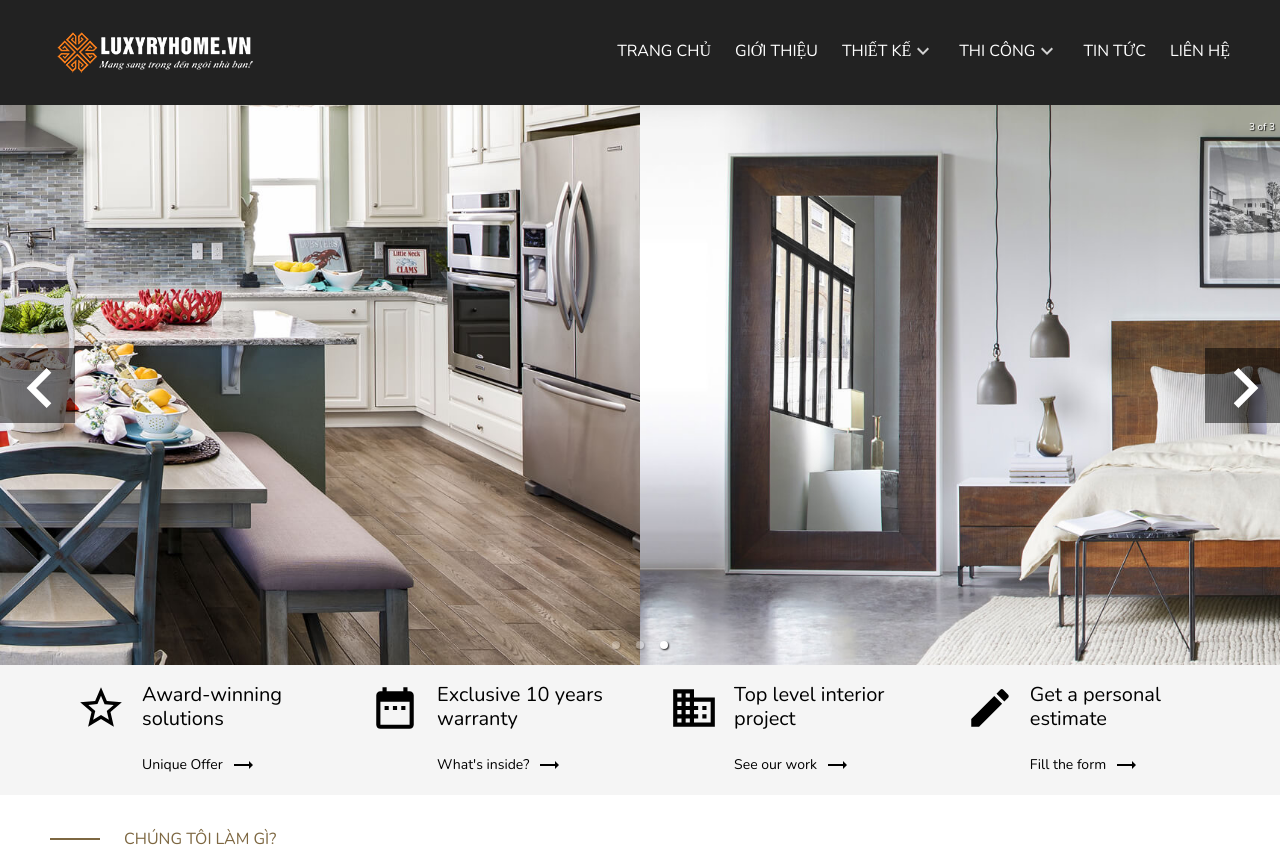
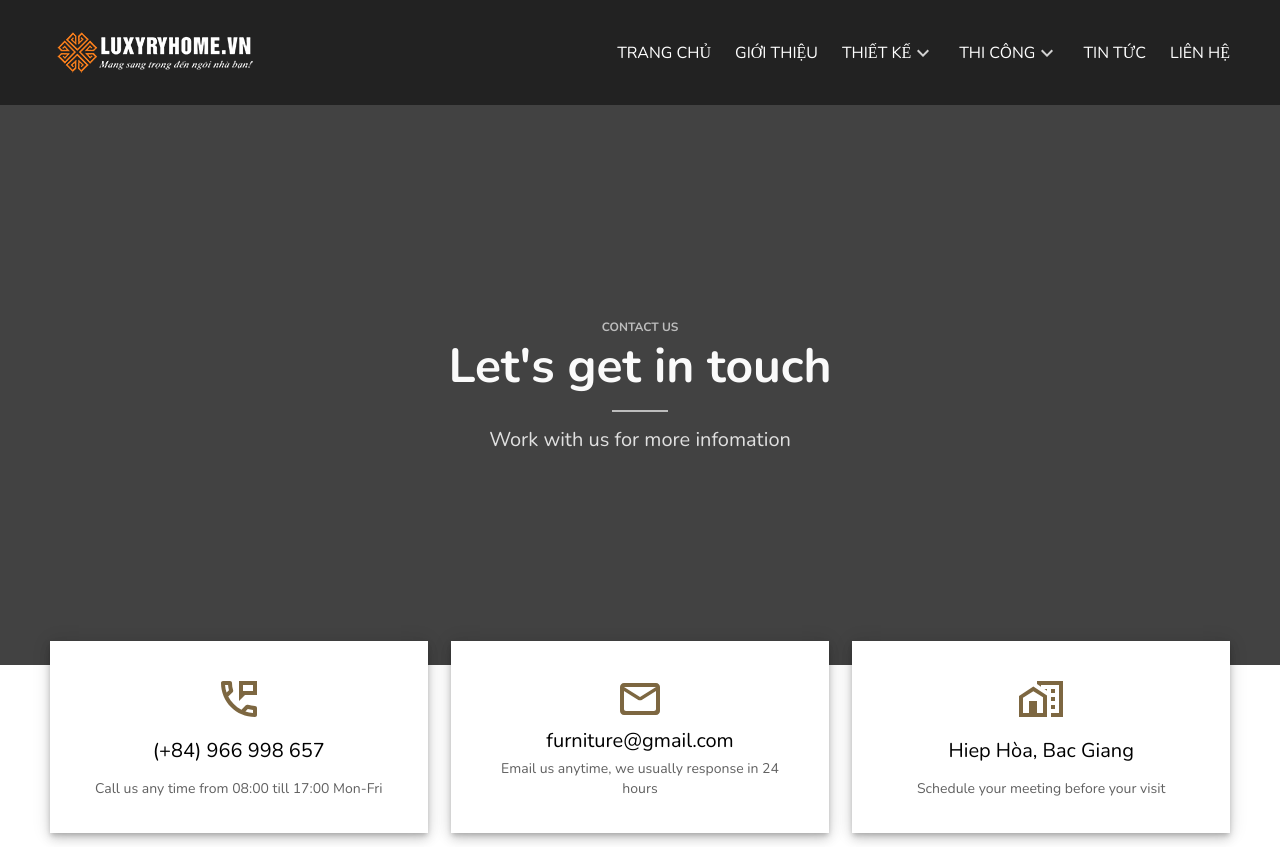
Before and after one commit to thanhdat262000/FurnitureShop, a React (Create React App) app: page /contact in a window 1280 px wide. Shown: the top 847 px of the page. Built offline with nearby package versions, Linux system fonts and the light colour scheme.

Commit message:
feat/add contact card

```diff
--- a/src/App.js
+++ b/src/App.js
@@ -4,7 +4,8 @@ import ContactButton from "./components/ContactButton/ContactButton";
 import Footer from "./containers/Footer/Footer";
 import Header from "./containers/Header";
 import AboutPage from "./pages/About";
-import Design from "./pages/Design";
+import ContactPage from "./pages/Contact";
+import DesignPage from "./pages/Design";
 import HomePage from "./pages/Home";
 
 function App() {
@@ -17,7 +18,10 @@ function App() {
             <AboutPage />
           </Route>
           <Route path="/design">
-            <Design />
+            <DesignPage />
+          </Route>
+          <Route path="/contact">
+            <ContactPage />
           </Route>
           <Route path="/">
             <HomePage />
--- a/src/components/ContactCard/ContactCard.js
+++ b/src/components/ContactCard/ContactCard.js
@@ -0,0 +1,22 @@
+import { Typography } from "@material-ui/core";
+import React from "react";
+import useStyles from "./styles";
+
+function ContactCard({ icon, contactInfo, content }) {
+  const classes = useStyles();
+  return (
+    <div className={classes.root}>
+      <div className={classes.container}>
+        {icon}
+        <Typography variant="h6" align="center">
+          {contactInfo}
+        </Typography>
+        <Typography align="center" variant="body2">
+          {content}
+        </Typography>
+      </div>
+    </div>
+  );
+}
+
+export default ContactCard;
--- a/src/components/ContactCard/styles.js
+++ b/src/components/ContactCard/styles.js
@@ -1,19 +1,46 @@
-import { Typography } from "@material-ui/core";
-import { MailOutline } from "@material-ui/icons";
-import React from "react";
+import { makeStyles } from "@material-ui/core";
 
-function styles(props) {
-  return (
-    <div>
-      <div>
-        <MailOutline />
-        <Typography>thanhdat@gmail.com</Typography>
-        <Typography>
-          Email us any time, we usually reply in 24 hours.
-        </Typography>
-      </div>
-    </div>
-  );
-}
-
-export default styles;
+const useStyles = makeStyles((theme) => ({
+  root: {
+    position: "relative",
+    bottom: "1.5rem",
+    zIndex: 20,
+    backgroundColor: "white",
+    width: "32%",
+    boxShadow: theme.shadows[6],
+    height: "12rem",
+    display: "flex",
+    justifyContent: "center",
+    alignItems: "center",
+    "&:hover": {
+      "@media (hover:hover)": {
+        "& h6": {
+          color: theme.palette.primary.main,
+        },
+      },
+    },
+    [theme.breakpoints.down(780)]: {
+      width: "100%",
+      marginBottom: "2rem",
+    },
+  },
+  container: {
+    display: "flex",
+    height: "65%",
+    width: "80%",
+    flexDirection: "column",
+    justifyContent: "space-between",
+    alignItems: "center",
+    "& svg": {
+      fontSize: "3rem",
+      color: theme.palette.primary.main,
+      [theme.breakpoints.between(780, "sm")]: {
+        fontSize: "2.5rem",
+      },
+    },
+    "& p": {
+      color: theme.palette.grey[700],
+    },
+  },
+}));
+export default useStyles;
--- a/src/components/Navlink/styles.js
+++ b/src/components/Navlink/styles.js
@@ -45,7 +45,7 @@ const useStyles = makeStyles((theme) => ({
     },
   },
   liner: {
-    height: "7px",
+    height: "5px",
     width: "0",
     backgroundColor: theme.palette.primary.main,
     transition: "0.25s ",
--- a/src/containers/AboutContent/AboutContent.js
+++ b/src/containers/AboutContent/AboutContent.js
@@ -88,7 +88,7 @@ function AboutContent(props) {
         </div>
         <div></div>
       </div>
-      <ListProject title="Lastest projects" />
+      <ListProject title="Lastest projects" multipleTypes type="design" />
     </div>
   );
 }
--- /dev/null
+++ b/src/containers/ContactContent/ContactContent.js
@@ -0,0 +1,45 @@
+import {
+  MailOutlineRounded,
+  PermPhoneMsgOutlined,
+  HomeWorkOutlined,
+} from "@material-ui/icons";
+import React from "react";
+import ContactCard from "../../components/ContactCard/ContactCard";
+import useStyles from "./styles";
+
+function ContactContent(props) {
+  const classes = useStyles();
+  const listContacts = [
+    {
+      icon: <PermPhoneMsgOutlined />,
+      contactInfo: "(+84) 966 998 657",
+      content: "Call us any time from 08:00 till 17:00 Mon-Fri",
+    },
+    {
+      icon: <MailOutlineRounded />,
+      contactInfo: "furniture@gmail.com",
+      content: "Email us anytime, we usually response in 24 hours",
+    },
+    {
+      icon: <HomeWorkOutlined />,
+      contactInfo: "Hiep Hòa, Bac Giang",
+      content: "Schedule your meeting before your visit",
+    },
+  ];
+  return (
+    <div className={classes.root}>
+      <div className={classes.container}>
+        {listContacts.map((contact, index) => (
+          <ContactCard
+            key={index}
+            icon={contact.icon}
+            contactInfo={contact.contactInfo}
+            content={contact.content}
+          />
+        ))}
+      </div>
+    </div>
+  );
+}
+
+export default ContactContent;
--- /dev/null
+++ b/src/containers/ContactContent/styles.js
@@ -0,0 +1,19 @@
+import { makeStyles } from "@material-ui/core";
+
+const useStyles = makeStyles((theme) => ({
+  root: {
+    width: "100%",
+    display: "flex",
+    justifyContent: "center",
+  },
+  container: {
+    width: "95%",
+    maxWidth: "1180px",
+    display: "flex",
+    justifyContent: "space-between",
+    [theme.breakpoints.down(780)]: {
+      flexDirection: "column",
+    },
+  },
+}));
+export default useStyles;
--- /dev/null
+++ b/src/pages/Contact/index.js
@@ -0,0 +1,17 @@
+import React from "react";
+import OpeningModal from "../../containers/OpeningModal/OpeningModal";
+import ContactContent from "../../containers/ContactContent/ContactContent";
+function ContactPage(props) {
+  return (
+    <div>
+      <OpeningModal
+        topTitle="Contact us"
+        mainTitle="Let's get in touch"
+        content="Work with us for more infomation"
+      />
+      <ContactContent />
+    </div>
+  );
+}
+
+export default ContactPage;
--- a/src/pages/Design/index.js
+++ b/src/pages/Design/index.js
@@ -3,7 +3,7 @@ import DesignContent from "../../containers/DesignContent/DesignContent";
 import ListProject from "../../containers/ListProjects/ListProject";
 import OpeningModal from "../../containers/OpeningModal/OpeningModal";
 
-function Design(props) {
+function DesignPage(props) {
   return (
     <div>
       <OpeningModal
@@ -17,4 +17,4 @@ function Design(props) {
   );
 }
 
-export default Design;
+export default DesignPage;
```
Also changed, not shown: src/pages/Contact/styles.js (added).
